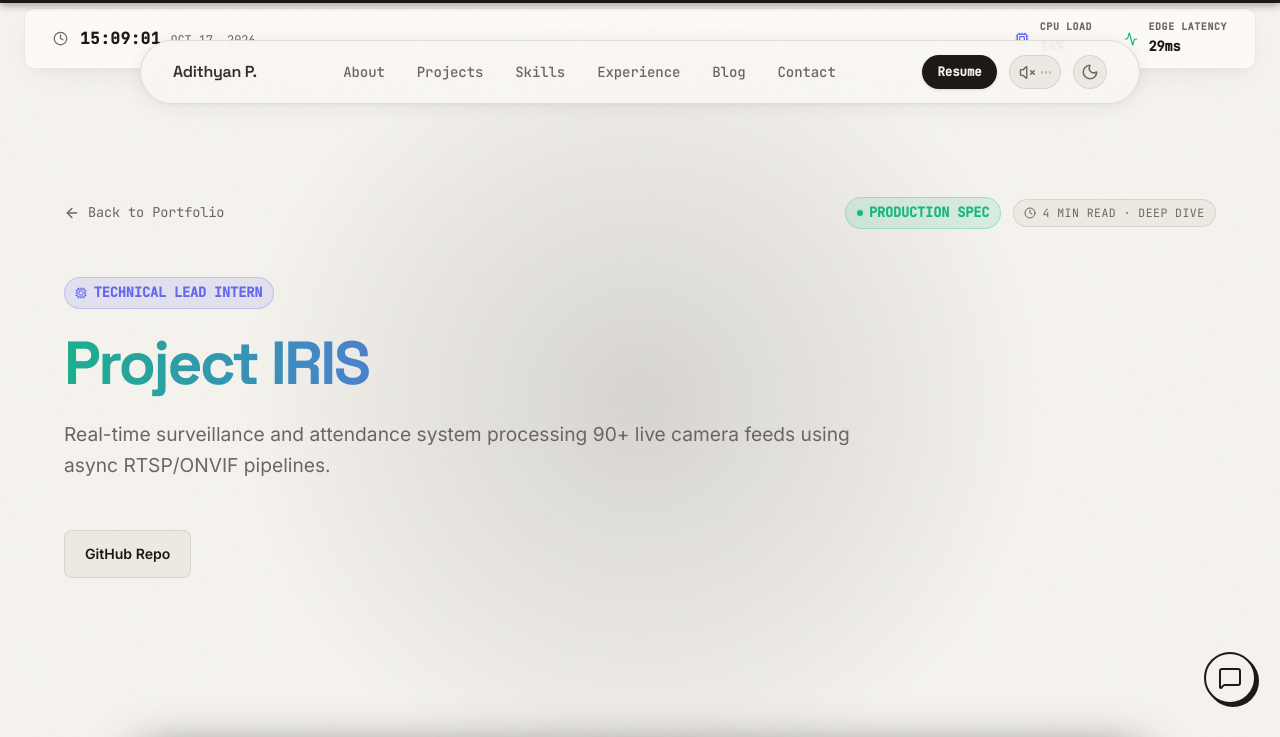
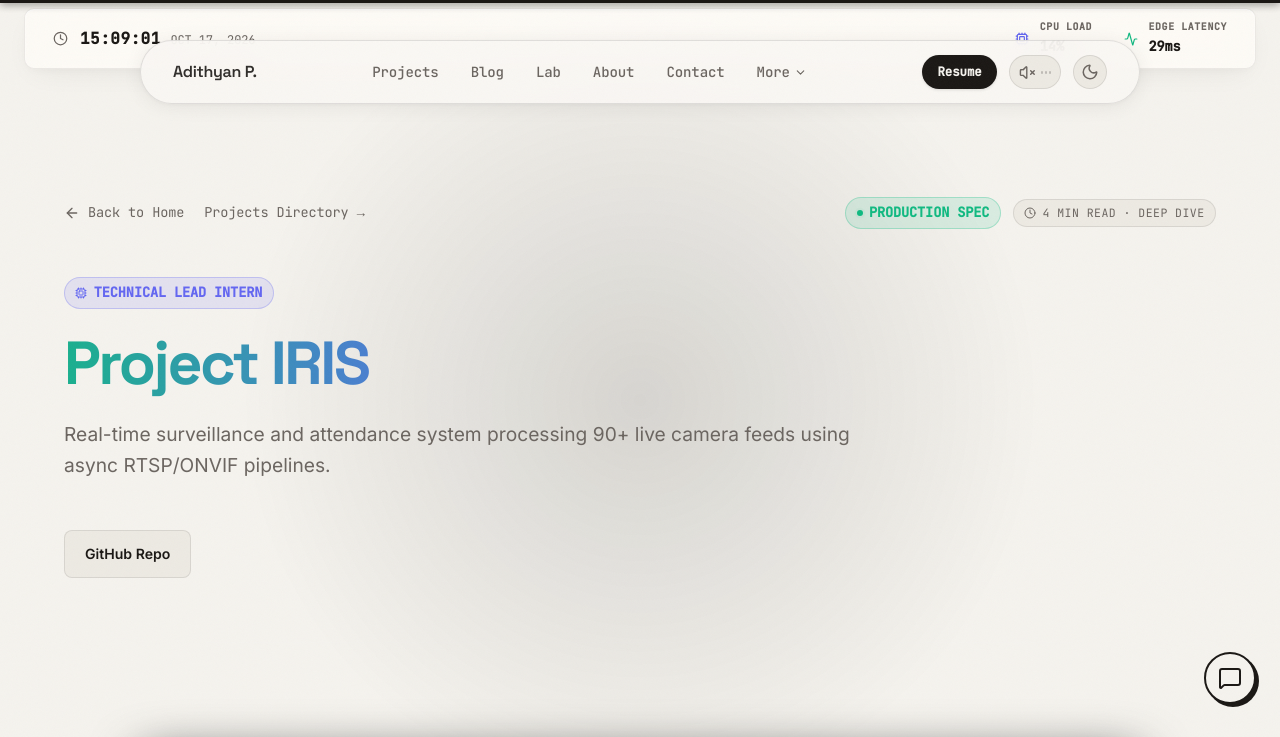
Before and after one commit to Adithyan1809/Portfolio, a React (Vite) app: page /projects/iris in a window 1280 px wide. Shown: the top 737 px of the page. Built offline with nearby package versions, Linux system fonts and the light colour scheme.

Commit message:
feat(routing): map sitemap routes cleanly with seamless cross-linking and mobile resolution

```diff
--- a/package.json
+++ b/package.json
@@ -17,6 +17,7 @@
     "clsx": "^2.1.1",
     "cmdk": "^1.1.1",
     "framer-motion": "^12.40.0",
+    "katex": "^0.19.0",
     "lenis": "^1.3.23",
     "lucide-react": "^1.17.0",
     "marked": "^18.1.1",
--- a/src/DesktopApp.jsx
+++ b/src/DesktopApp.jsx
@@ -39,10 +39,24 @@ const NotFound = () => (
 const AnimatedRoutes = () => {
   const location = useLocation();
 
-  // Scroll to top on route change
+  // Scroll to top or to target anchor on route change
   useEffect(() => {
+    if (location.hash) {
+      const targetId = location.hash.replace('#', '');
+      const el = document.getElementById(targetId);
+      if (el) {
+        const timer = setTimeout(() => {
+          if (window.lenis) {
+            window.lenis.scrollTo(el, { offset: -70, duration: 1.2 });
+          } else {
+            el.scrollIntoView({ behavior: 'smooth' });
+          }
+        }, 120);
+        return () => clearTimeout(timer);
+      }
+    }
     window.scrollTo(0, 0);
-  }, [location.pathname]);
+  }, [location.pathname, location.hash]);
 
   return (
     <ErrorBoundary>
--- a/src/components/About.jsx
+++ b/src/components/About.jsx
@@ -1,6 +1,7 @@
 import React from 'react';
 import ChromaText from './shared/ChromaText';
-import { Video, Zap, ShieldCheck, Users } from 'lucide-react';
+import { Link } from 'react-router-dom';
+import { Video, Zap, ShieldCheck, Users, ArrowRight } from 'lucide-react';
 import { useSoundEffects } from '../hooks/useSoundEffects';
 import Neural3DCore from './Neural3DCore';
 import './About.css';
@@ -101,6 +102,12 @@ export default function About() {
                 "The measure of an AI engineer isn't how well a model runs on curated test splits, but how gracefully it recovers under real-world network drops, noisy feeds, and concurrent traffic."
               </p>
             </div>
+
+            <div style={{ marginTop: '1.5rem' }}>
+              <Link to="/about" className="btn btn-secondary mono-text" onMouseEnter={playHover} style={{ display: 'inline-flex', alignItems: 'center', gap: '0.5rem' }}>
+                Read Full Story &amp; Journey (/about) <ArrowRight size={14} />
+              </Link>
+            </div>
           </div>
 
           {/* Right Column: Interactive 3D Neural Core Hologram */}
--- a/src/components/CaseStudyLayout.jsx
+++ b/src/components/CaseStudyLayout.jsx
@@ -23,9 +23,14 @@ const CaseStudyLayout = ({ title, role, overview, problem, architecture, pipelin
 
       {/* Breadcrumb Top Bar */}
       <div className="container cs-top-bar cs-page-top" style={{ position: 'relative', zIndex: 2 }}>
-        <Link to="/" className="back-link mono-text" onMouseEnter={playHover} onClick={playClick}>
-          <ArrowLeft size={16}/> Back to Portfolio
-        </Link>
+        <div style={{ display: 'flex', alignItems: 'center', gap: '1.25rem' }}>
+          <Link to="/" className="back-link mono-text" onMouseEnter={playHover} onClick={playClick}>
+            <ArrowLeft size={16}/> Back to Home
+          </Link>
+          <Link to="/projects" className="back-link mono-text" onMouseEnter={playHover} onClick={playClick}>
+            Projects Directory →
+          </Link>
+        </div>
         <div className="cs-meta-badges">
           <span className="status-tag status-tag-emerald mono-text">
             <span className="ping-dot" style={{ width: 6, height: 6, borderRadius: '50%', background: '#10b981' }} />
--- a/src/components/FeaturedProjects.jsx
+++ b/src/components/FeaturedProjects.jsx
@@ -225,7 +225,7 @@ const ProjectCard = ({ p, playHover, playClick, playPowerUp }) => {
         <div className="card-cta-row">
           <MagneticButton style={{ width: '100%' }}>
             <Link
-              to={`/projects/${p.id}`}
+              to={p.id === 'project-iris' ? '/projects/iris' : `/projects/${p.id}`}
               className="btn btn-secondary card-view-btn"
               onClick={playPowerUp}
             >
@@ -286,6 +286,21 @@ const FeaturedProjects = () => {
             ))}
           </div>
         </div>
+
+        {/* Directory Link */}
+        <div style={{ textAlign: 'center', marginTop: '3.5rem' }}>
+          <MagneticButton>
+            <Link
+              to="/projects"
+              className="btn btn-secondary mono-text"
+              onMouseEnter={playHover}
+              onClick={playClick}
+              style={{ padding: '0.85rem 1.75rem', fontSize: '0.9rem' }}
+            >
+              Explore All Systems &amp; Repositories in Directory (/projects) →
+            </Link>
+          </MagneticButton>
+        </div>
       </div>
     </section>
   );
--- a/src/components/Navbar.css
+++ b/src/components/Navbar.css
@@ -234,3 +234,70 @@
 .nav-waveform.rippling .bar-1 { height: 13px !important; }
 .nav-waveform.rippling .bar-2 { height: 16px !important; }
 .nav-waveform.rippling .bar-3 { height: 12px !important; }
+
+
+/* ─── Navbar "More" Dropdown ─── */
+.nav-dropdown-wrapper {
+  position: relative;
+  display: inline-flex;
+  align-items: center;
+}
+
+.nav-dropdown-trigger {
+  background: transparent;
+  border: none;
+  color: var(--color-text-muted);
+  font-size: 0.88rem;
+  font-weight: 500;
+  cursor: pointer;
+  display: inline-flex;
+  align-items: center;
+  gap: 0.25rem;
+  padding: 0.2rem 0;
+  transition: color 0.2s ease;
+  font-family: inherit;
+}
+
+.nav-dropdown-trigger:hover,
+.nav-dropdown-wrapper:hover .nav-dropdown-trigger {
+  color: var(--color-text);
+}
+
+.nav-dropdown-menu {
+  display: none;
+  position: absolute;
+  top: 100%;
+  left: 50%;
+  transform: translateX(-50%);
+  margin-top: 0.65rem;
+  min-width: 140px;
+  background-color: var(--color-nav-bg);
+  backdrop-filter: blur(16px) saturate(180%);
+  -webkit-backdrop-filter: blur(16px) saturate(180%);
+  border: 1px solid var(--color-nav-border);
+  border-radius: 12px;
+  box-shadow: 0 10px 25px rgba(0, 0, 0, 0.28);
+  padding: 0.4rem;
+  flex-direction: column;
+  gap: 0.2rem;
+  z-index: 1001;
+}
+
+.nav-dropdown-wrapper:hover .nav-dropdown-menu,
+.nav-dropdown-wrapper:focus-within .nav-dropdown-menu {
+  display: flex;
+}
+
+.nav-dropdown-menu a {
+  color: var(--color-text-muted);
+  font-size: 0.8rem;
+  padding: 0.45rem 0.75rem;
+  border-radius: 6px;
+  white-space: nowrap;
+  transition: background-color 0.15s ease, color 0.15s ease;
+}
+
+.nav-dropdown-menu a:hover {
+  color: var(--color-text);
+  background: rgba(255, 255, 255, 0.08);
+}
--- a/src/components/Navbar.jsx
+++ b/src/components/Navbar.jsx
@@ -1,5 +1,5 @@
 import React, { useState, useEffect } from 'react';
-import { Sun, Moon, Volume2, VolumeX } from 'lucide-react';
+import { Sun, Moon, Volume2, VolumeX, ChevronDown } from 'lucide-react';
 import { Link } from 'react-router-dom';
 import MagneticButton from './MagneticButton';
 import { useSoundEffects } from '../hooks/useSoundEffects';
@@ -95,12 +95,21 @@ const Navbar = () => {
           <Link to="/" onMouseEnter={playHover} onClick={playAlien}>Adithyan P.</Link>
         </div>
         <div className="nav-links mono-text">
-          <MagneticButton><a href="/#about" onMouseEnter={playHover} onClick={(e) => handleLinkClick(e, 'about')}>About</a></MagneticButton>
-          <MagneticButton><a href="/#projects" onMouseEnter={playHover} onClick={(e) => handleLinkClick(e, 'projects')}>Projects</a></MagneticButton>
-          <MagneticButton><a href="/#skills" onMouseEnter={playHover} onClick={(e) => handleLinkClick(e, 'skills')}>Skills</a></MagneticButton>
-          <MagneticButton><a href="/#experience" onMouseEnter={playHover} onClick={(e) => handleLinkClick(e, 'experience')}>Experience</a></MagneticButton>
+          <MagneticButton><Link to="/projects" onMouseEnter={playHover} onClick={playClick}>Projects</Link></MagneticButton>
           <MagneticButton><Link to="/blog" onMouseEnter={playHover} onClick={playClick}>Blog</Link></MagneticButton>
-          <MagneticButton><a href="/#contact" onMouseEnter={playHover} onClick={(e) => handleLinkClick(e, 'contact')}>Contact</a></MagneticButton>
+          <MagneticButton><Link to="/lab" onMouseEnter={playHover} onClick={playClick}>Lab</Link></MagneticButton>
+          <MagneticButton><Link to="/about" onMouseEnter={playHover} onClick={playClick}>About</Link></MagneticButton>
+          <MagneticButton><Link to="/contact" onMouseEnter={playHover} onClick={playClick}>Contact</Link></MagneticButton>
+          <div className="nav-dropdown-wrapper">
+            <button type="button" className="nav-dropdown-trigger mono-text" onMouseEnter={playHover}>
+              More <ChevronDown size={13} />
+            </button>
+            <div className="nav-dropdown-menu liquid-glass">
+              <Link to="/now" onMouseEnter={playHover} onClick={playClick}>Now</Link>
+              <Link to="/uses" onMouseEnter={playHover} onClick={playClick}>Uses</Link>
+              <Link to="/garden" onMouseEnter={playHover} onClick={playClick}>Garden</Link>
+            </div>
+          </div>
         </div>
         <div style={{ display: 'flex', alignItems: 'center', gap: '0.75rem' }}>
           <a
@@ -150,12 +159,15 @@ const Navbar = () => {
 
       {isMenuOpen && (
         <div className="mobile-dropdown mono-text">
-          <a href="/#about" onClick={(e) => handleLinkClick(e, 'about', true)}>About</a>
-          <a href="/#projects" onClick={(e) => handleLinkClick(e, 'projects', true)}>Projects</a>
-          <a href="/#skills" onClick={(e) => handleLinkClick(e, 'skills', true)}>Skills</a>
-          <a href="/#experience" onClick={(e) => handleLinkClick(e, 'experience', true)}>Experience</a>
-          <Link to="/blog" onClick={() => setIsMenuOpen(false)}>Blog</Link>
-          <a href="/#contact" onClick={(e) => handleLinkClick(e, 'contact', true)}>Contact</a>
+          <Link to="/" onClick={() => setIsMenuOpen(false)}>Home (/)</Link>
+          <Link to="/projects" onClick={() => setIsMenuOpen(false)}>Projects Directory (/projects)</Link>
+          <Link to="/blog" onClick={() => setIsMenuOpen(false)}>Blog &amp; Articles (/blog)</Link>
+          <Link to="/lab" onClick={() => setIsMenuOpen(false)}>Interactive AI Lab (/lab)</Link>
+          <Link to="/about" onClick={() => setIsMenuOpen(false)}>About &amp; Story (/about)</Link>
+          <Link to="/now" onClick={() => setIsMenuOpen(false)}>Now Focus (/now)</Link>
+          <Link to="/uses" onClick={() => setIsMenuOpen(false)}>Uses &amp; Setup (/uses)</Link>
+          <Link to="/garden" onClick={() => setIsMenuOpen(false)}>Digital Garden (/garden)</Link>
+          <Link to="/contact" onClick={() => setIsMenuOpen(false)}>Contact (/contact)</Link>
           <a
             href="https://drive.google.com/file/d/1Ae3BQqbOK4oB60SYEHfBo5MVp6R4kEnX/view?usp=sharing"
             target="_blank"
--- a/src/mobile/MobileCaseStudy.jsx
+++ b/src/mobile/MobileCaseStudy.jsx
@@ -89,9 +89,13 @@ const CASE_STUDIES = {
   }
 };
 
+// Canonical mapping for '/projects/iris' and '/projects/project-iris'
+CASE_STUDIES['iris'] = CASE_STUDIES['project-iris'];
+
 export default function MobileCaseStudy() {
   const { id } = useParams();
-  const study = CASE_STUDIES[id] || CASE_STUDIES['resumepilot'];
+  const normalizedId = id === 'iris' ? 'project-iris' : id;
+  const study = CASE_STUDIES[id] || CASE_STUDIES[normalizedId] || CASE_STUDIES['resumepilot'];
 
   useEffect(() => {
     window.scrollTo(0, 0);
@@ -173,6 +177,9 @@ export default function MobileCaseStudy() {
         <a href={study.github} target="_blank" rel="noreferrer" className="mobile-btn mobile-btn-primary">
           <FaGithub size={16} /> View Code on GitHub <ExternalLink size={14} />
         </a>
+        <Link to="/projects" className="mobile-btn mobile-btn-secondary">
+          Explore All Systems in Project Directory (/projects) →
+        </Link>
         <Link to="/" className="mobile-btn mobile-btn-secondary">
           <ArrowLeft size={16} /> Return to Home
         </Link>
```
Also changed, not shown: src/components/Footer.jsx (+7 -6 lines), src/mobile/MobileApp.jsx (+6 -4 lines), src/mobile/MobileHome.jsx (+31 -1 lines), 2 other files (tests, documents, lock files or other folders).
